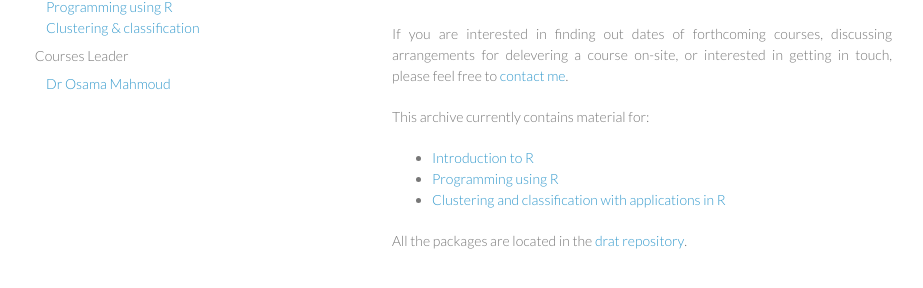
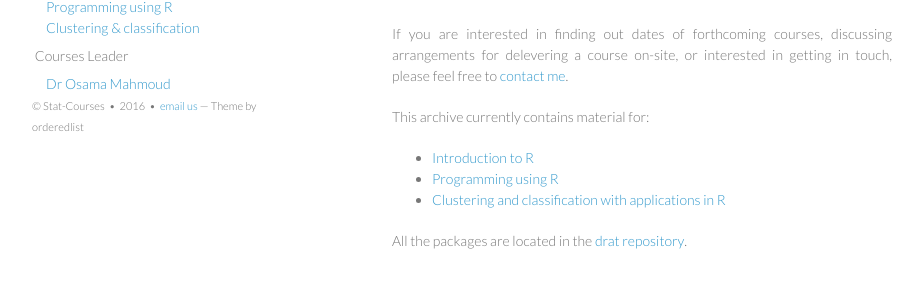
Before and after one commit to statcourses/statcourses.github.io, a Jekyll site: the page built from index.md, in a window 1280 px wide. Shown: the part 190-478 px from the top of the page, without its empty margins (178-1101 px from the left). Built offline with Jekyll 4.4.1, drawn with Linux system fonts in a browser that asks for light colours.

Commit message:
add footer in the main layout

```diff
--- a/_layouts/default.html
+++ b/_layouts/default.html
@@ -39,6 +39,14 @@
 
         <p class="view ">Courses Leader</p>
         <p class="view sub"> <a href="http://www.osmahmoud.com" target="_blank">Dr Osama Mahmoud</a></p>
+        <p>
+          <small>&copy; Stat-Courses
+          &nbsp;&bull;&nbsp;
+          {{ site.time | date: '%Y' }}
+          &nbsp;&bull;&nbsp;
+          <a href="mailto:o.mahmoud@bristol.ac.uk?subject=Hello via stat-courses">email us</a>
+          &mdash; Theme by orderedlist</small>
+        </p>
       </header>
       <section>
 {{ content }}
```
Also changed, not shown: 1 other file.
